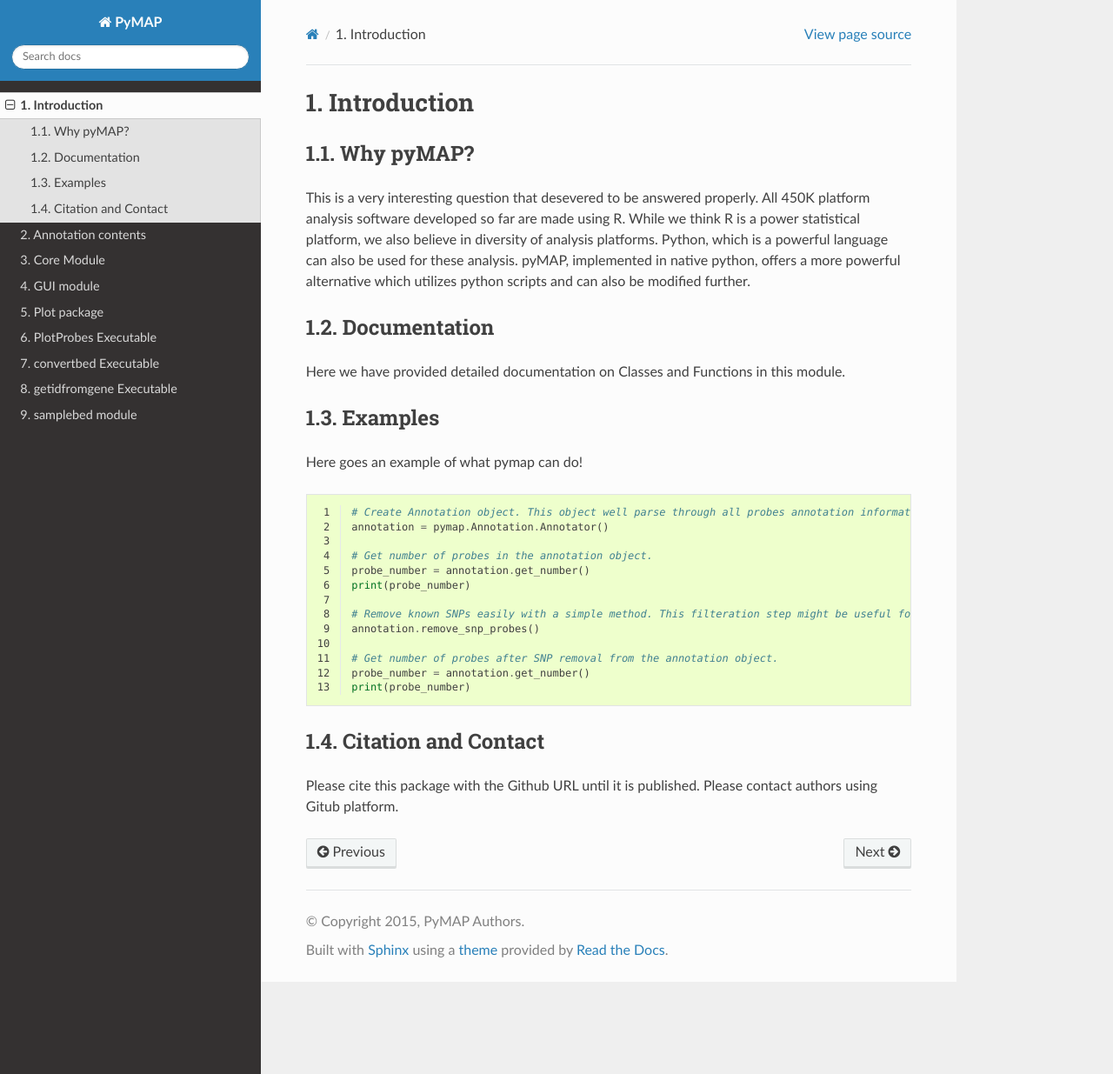
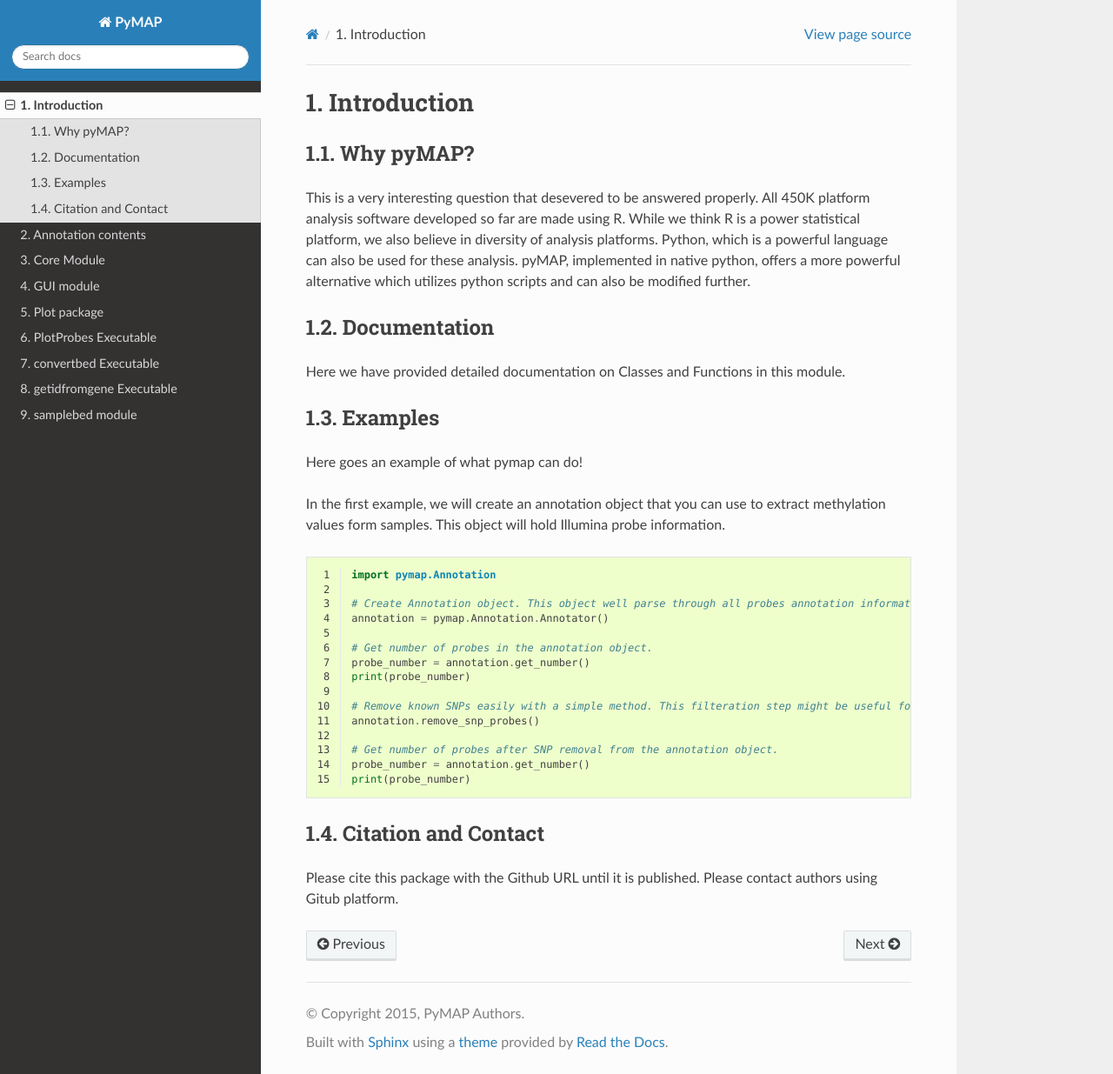
Before and after one commit to AminMahpour/PyMAP, a Sphinx documentation site: the page built from docs/Introduction.rst, in a window 1280 px wide and 1235 px high. Shown: the whole window at 87% size. Built offline with Sphinx 7.4.7 and the Read the Docs theme 2.0.0, drawn with Linux system fonts in a browser that asks for light colours.

Commit message:
improving documentations.

```diff
--- a/docs/Introduction.rst
+++ b/docs/Introduction.rst
@@ -16,8 +16,12 @@ Examples
 --------
 Here goes an example of what pymap can do!
 
+In the first example, we will create an annotation object that you can use to extract methylation values form samples. This object will hold Illumina probe information.
+
 ..  code-block:: python
     :linenos:
+
+    import pymap.Annotation
 
     # Create Annotation object. This object well parse through all probes annotation information Illumina has provided for probes used in 450K platform.
     annotation = pymap.Annotation.Annotator()
```
